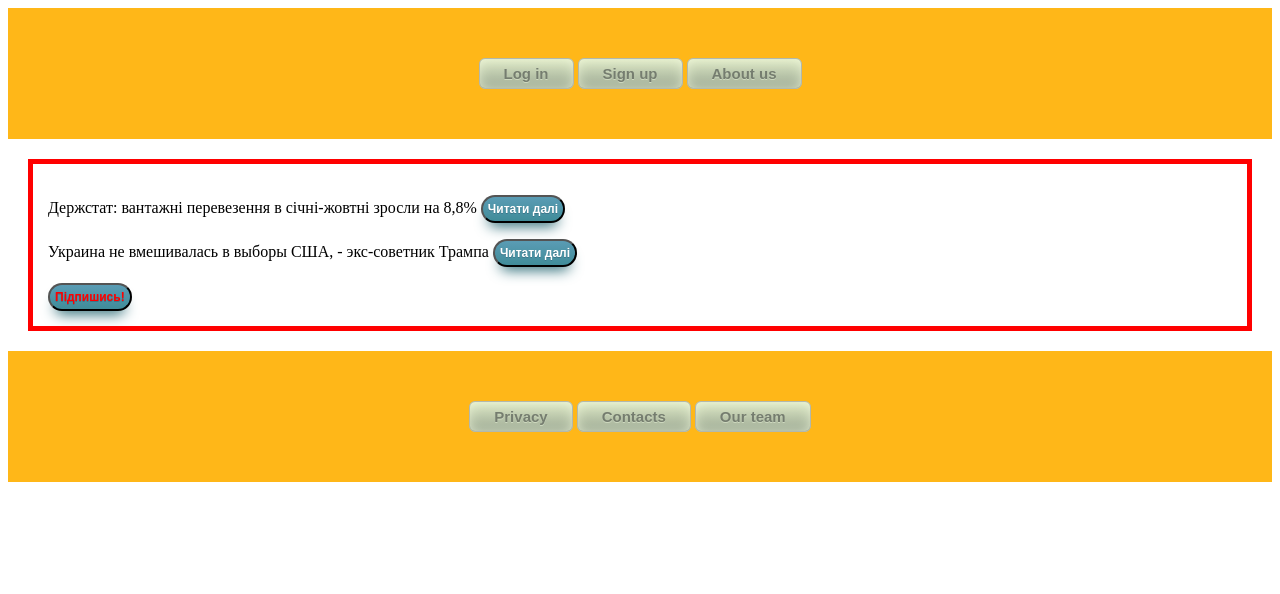
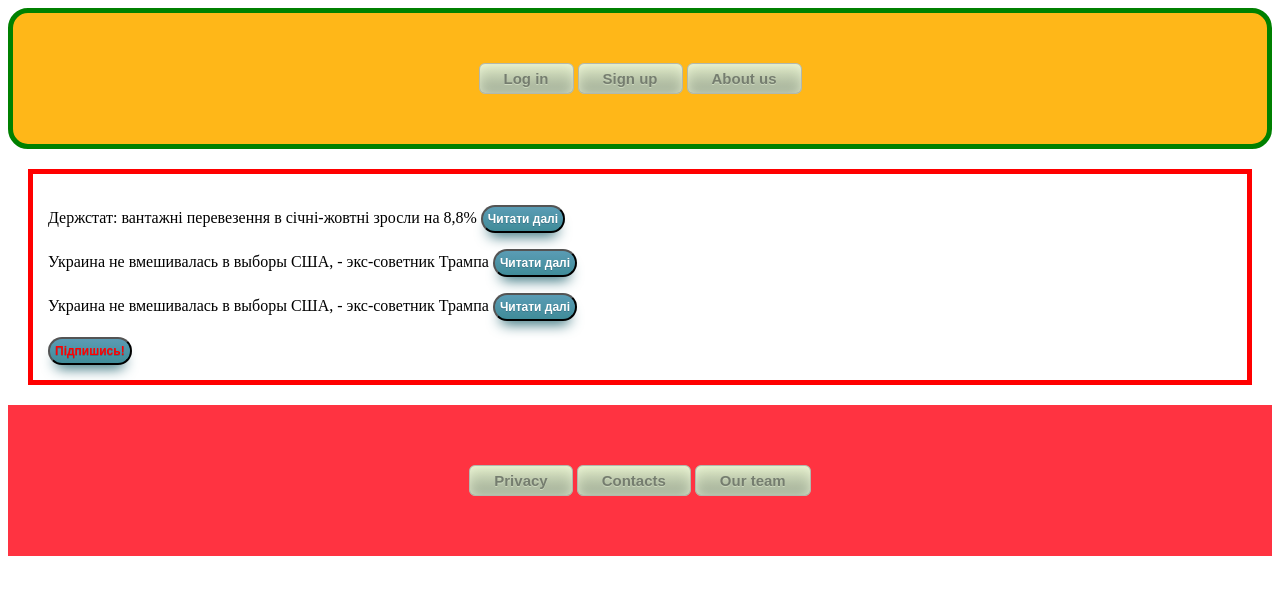
Before and after one commit to trofimartya/labsMA, a plain HTML site: page Lab Works 1.3.4.1/index.html in a window 1280 px wide. Drawn offline with Linux system fonts and the light colour scheme.

Commit message:
modified:   Lab Works 1.3.4.1

```diff
--- a/Lab Works 1.3.4.1/index.html
+++ b/Lab Works 1.3.4.1/index.html
@@ -11,9 +11,11 @@
 </header>
     <div class="block">
         <div class="test">
-           <p>Держстат: вантажні перевезення в січні-жовтні зросли на 8,8%
+            <p>Держстат: вантажні перевезення в січні-жовтні зросли на 8,8%
             <button class="but1">Читати далі</button> <p>
-           <p> Украина не вмешивалась в выборы США, - экс-советник Трампа
+            <p> Украина не вмешивалась в выборы США, - экс-советник Трампа
+            <button class="bu1">Читати далі</button><p>
+            <p> Украина не вмешивалась в выборы США, - экс-советник Трампа
             <button class="bu1">Читати далі</button><p>
         </div>
         <button>Підпишись!</button>
--- a/Lab Works 1.3.4.1/style.css
+++ b/Lab Works 1.3.4.1/style.css
@@ -1,11 +1,16 @@
-header, footer {
+header {
     background-color: #ffb718;
     padding: 50px;
-}
-header {
     text-align: center;
+    border-color: green;
+    border-radius: 20px;
+    border-style: solid;
+    border-width: 5px;
+
 }
 footer {
+    background-color: #ff3341;
+    padding: 60px;
     text-align: center;
 }
 header button, footer button {
@@ -24,7 +29,10 @@ header button, footer button {
     text-decoration:none;
     text-shadow:0px 1px 0px #ced9bf;
 }
-
+header button:hover, footer button:hover {
+    color: red;
+    box-shadow:inset 20px 0px 19px -3px #f2fadc;
+}
 .block {
     border-width: 5px;
     border-style: solid;
@@ -51,6 +59,9 @@ header button, footer button {
     text-decoration:none;
     text-shadow:0px 1px 0px #3d768a;
 }
+.block button:hover {
+    color: green;
+}
 .block > button {
     background-color: black;
     color: red;
```
Also changed, not shown: Lab Works 1.3.5/index.html (added, +10 -0 lines).
